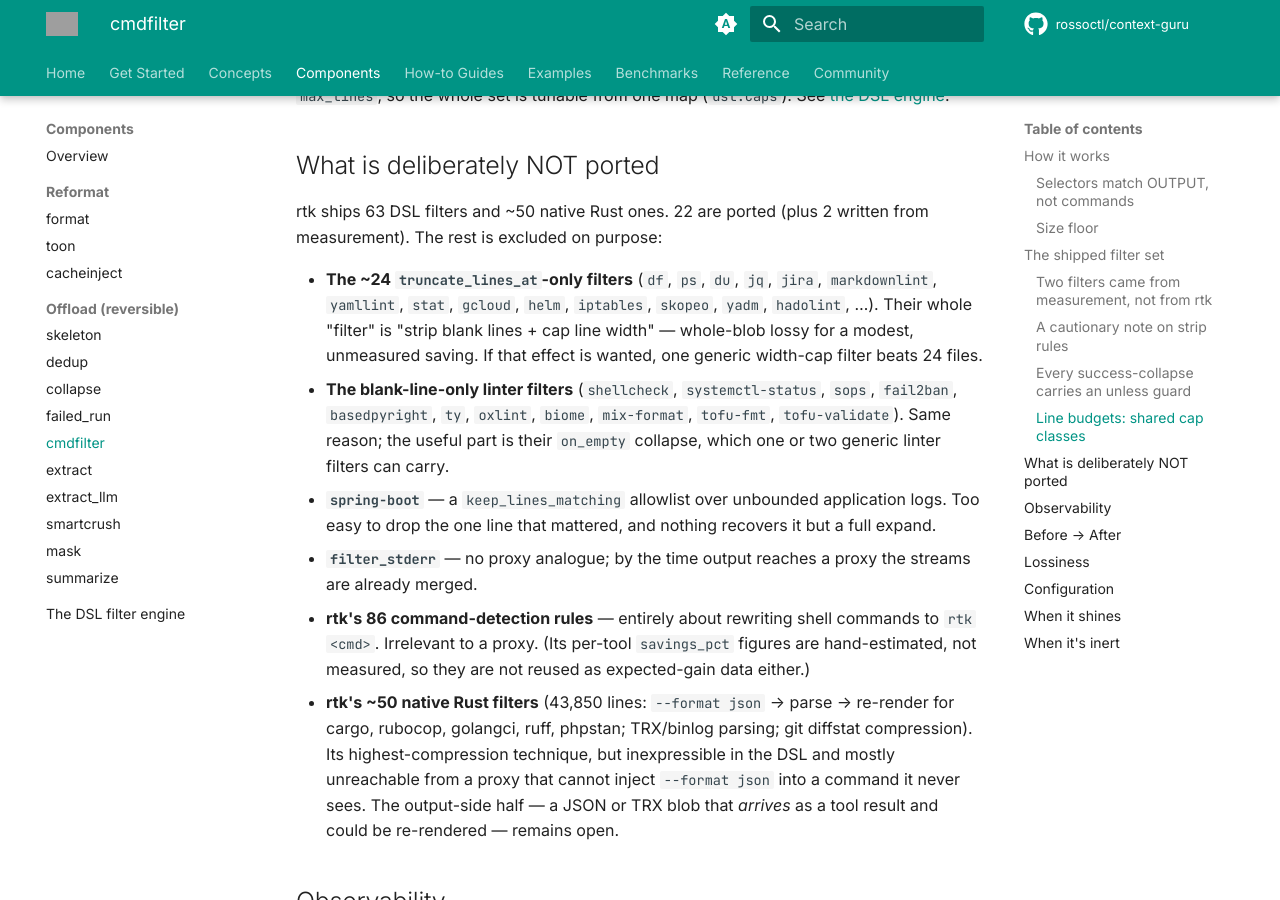
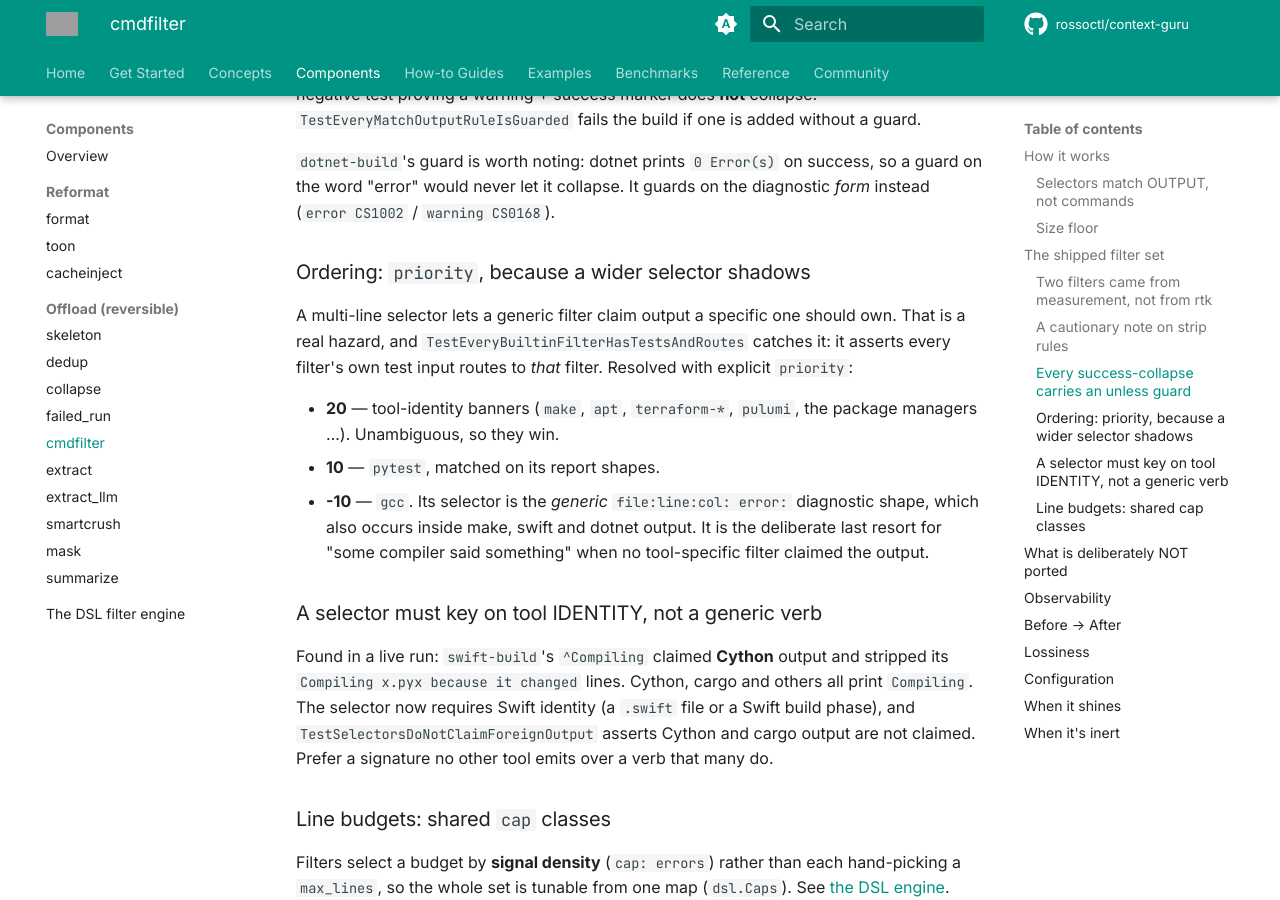
Before and after one commit to itay-nakash/context-guru, an MkDocs documentation site: the page built from docs/components/cmdfilter.md, in a window 1280 px wide and 900 px high, scrolled down 4410 px. Built offline with MkDocs 1.6.1 and Material for MkDocs 9.7.7, drawn with Linux system fonts in a browser that asks for light colours; comment, search, counter and statistics services are not loaded; some of the changed text lies outside the part shown; grey boxes are pictures that could not be loaded.

Commit message:
docs(cmdfilter): document the multi-line selector, priority ordering and the tool-identity rule
Assisted-By: Claude Opus 5
Signed-off-by: Osher-Elhadad <Osher.Elhadad@ibm.com>

```diff
--- a/docs/components/cmdfilter.md
+++ b/docs/components/cmdfilter.md
@@ -18,9 +18,19 @@ the newest tool output, in the mutable tail.
 The shipped filters are adapted from [rtk](https://github.com/rtk-ai/rtk) (Apache-2.0 — see
 `THIRD-PARTY-NOTICES`), with one systematic rewrite. rtk is a shell hook: it matches a **command
 string** (`^terraform\s+plan`). A proxy never sees the command — it sees the *result*. So every
-filter here matches an **output-shape signature** against the output's first non-empty line
+filter here matches an **output-shape signature** against the output's first few non-empty lines
 (`^Refreshing state`, `^> Task :`, `^==> Downloading`). rtk's command regexes are not portable as
 written; copied over they would compile fine and never fire.
+
+The selector spans the first **6** non-empty lines, not one, and that detail is load-bearing.
+Measured on real agent traffic, a one-line selector missed 112 pytest runs (311 KB) outright: the
+harness prepends its own preamble (`Exit code 1`, `Internet access disabled`) or the report opens
+with a bare `ERROR path::test`, so pytest's session banner is never line 1. A one-line selector ties
+a filter's reach to the agent's *output framing* rather than to the tool that produced the output.
+Widening it took claimed output from 13 to 124 of 520 eligible outputs (2.5% → **23.8%**). It stays
+at 6 lines on purpose: a whole-blob scan would let a generic pattern match some incidental line deep
+inside unrelated output, which is the opposite failure. Match regexes compile with `(?m)`, so `^`
+and `$` anchor per line.
 
 That is also the structural advantage: rtk's hook only sees Bash calls, so an agent's built-in
 `Read`/`Grep`/`Glob` tools are invisible to it. A proxy sees every tool result regardless of origin.
@@ -105,6 +115,27 @@ collapse. `TestEveryMatchOutputRuleIsGuarded` fails the build if one is added wi
 `dotnet-build`'s guard is worth noting: dotnet prints `0 Error(s)` on success, so a guard on the
 word "error" would never let it collapse. It guards on the diagnostic *form* instead
 (`error CS1002` / `warning CS0168`).
+
+### Ordering: `priority`, because a wider selector shadows
+
+A multi-line selector lets a generic filter claim output a specific one should own. That is a real
+hazard, and `TestEveryBuiltinFilterHasTestsAndRoutes` catches it: it asserts every filter's own test
+input routes to *that* filter. Resolved with explicit `priority`:
+
+- **20** — tool-identity banners (`make`, `apt`, `terraform-*`, `pulumi`, the package managers …).
+  Unambiguous, so they win.
+- **10** — `pytest`, matched on its report shapes.
+- **-10** — `gcc`. Its selector is the *generic* `file:line:col: error:` diagnostic shape, which also
+  occurs inside make, swift and dotnet output. It is the deliberate last resort for "some compiler
+  said something" when no tool-specific filter claimed the output.
+
+### A selector must key on tool IDENTITY, not a generic verb
+
+Found in a live run: `swift-build`'s `^Compiling ` claimed **Cython** output and stripped its
+`Compiling x.pyx because it changed` lines. Cython, cargo and others all print `Compiling`. The
+selector now requires Swift identity (a `.swift` file or a Swift build phase), and
+`TestSelectorsDoNotClaimForeignOutput` asserts Cython and cargo output are not claimed. Prefer a
+signature no other tool emits over a verb that many do.
 
 ### Line budgets: shared `cap` classes
 
```
Also changed, not shown: docs/components/dsl.md (+11 -5 lines), docs/how-to/custom-dsl-filter.md (+15 -5 lines).
